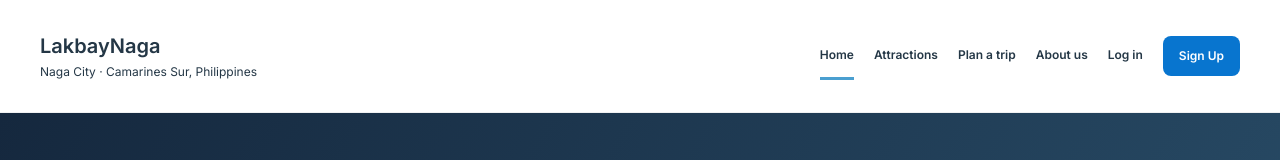
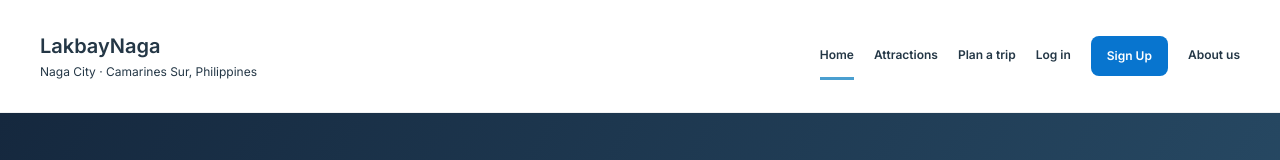
Before and after one commit to Mick24-sv/LakbayNaga, a React (Vite) app in the folder frontend/: page / in a window 1280 px wide. Shown: the top 160 px of the page. Built offline with nearby package versions, Linux system fonts and the light colour scheme; no server answers.

Commit message:
Switch positions of 'Saved trips' and 'About us' in the nav bar

```diff
--- a/frontend/src/App.jsx
+++ b/frontend/src/App.jsx
@@ -192,14 +192,15 @@ export default function App() {
               Plan a trip
             </a>
 
-            <a href="#about" aria-current={page === 'about' ? 'page' : undefined}>
-              About us
-            </a>
-
             {checkingSession ? (
-              <span className="site-session-status" role="status">
-                Checking session...
-              </span>
+              <>
+                <span className="site-session-status" role="status">
+                  Checking session...
+                </span>
+                <a href="#about" aria-current={page === 'about' ? 'page' : undefined}>
+                  About us
+                </a>
+              </>
             ) : user ? (
               <>
                 <a
@@ -207,6 +208,10 @@ export default function App() {
                   aria-current={page === 'trips' ? 'page' : undefined}
                 >
                   Saved trips
+                </a>
+
+                <a href="#about" aria-current={page === 'about' ? 'page' : undefined}>
+                  About us
                 </a>
 
                 {user.role === 'admin' && (
@@ -235,6 +240,10 @@ export default function App() {
                   aria-current={page === 'register' ? 'page' : undefined}
                 >
                   Sign Up
+                </a>
+
+                <a href="#about" aria-current={page === 'about' ? 'page' : undefined}>
+                  About us
                 </a>
               </>
             )}
```
